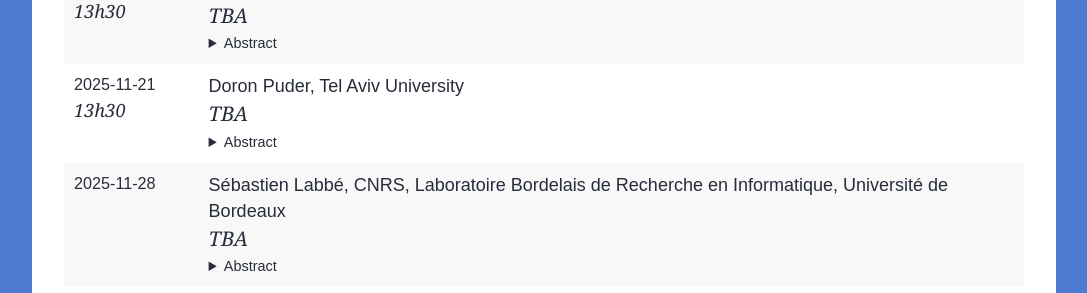
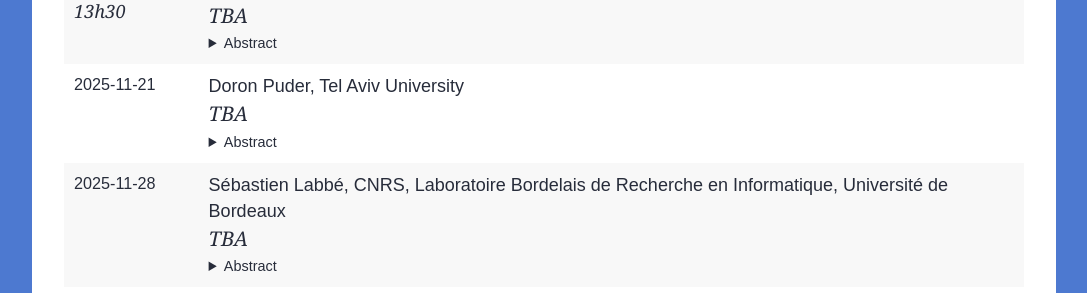
Before and after one commit to lacim-uqam/lacim-uqam.github.io, a Jekyll site: the page built from en/seminar.md, in a window 1280 px wide and 900 px high, scrolled down 1158 px. Shown: the part 162-455 px from the top of the window, without its empty margins (96-1183 px from the left). Built offline with Jekyll 4.4.1, drawn with Linux system fonts in a browser that asks for light colours; formulas are drawn with MathJax 3; our own code applies the rules of GitHub Pages for plain Markdown files.

Commit message:
Update lacim-seminar.yml
corrected typo

```diff
--- a/_data/lacim-seminar.yml
+++ b/_data/lacim-seminar.yml
@@ -35,7 +35,6 @@
   title: >
     TBA
   date: 2025-11-21
-  time: 13h30
   abstract: >
     TBA
 
```
